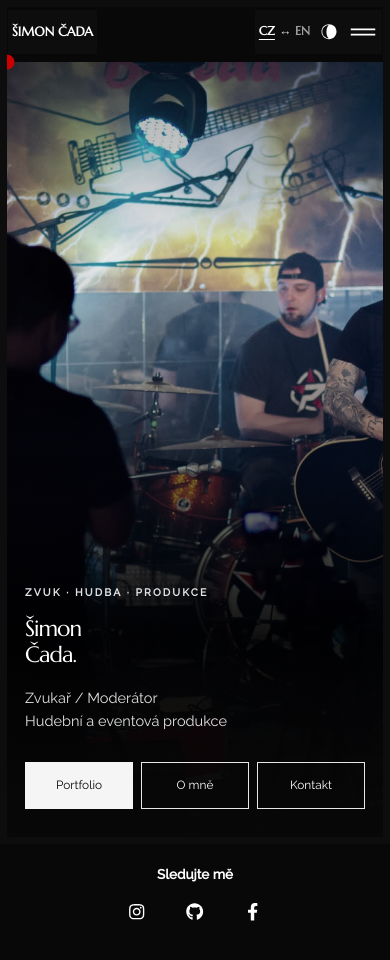
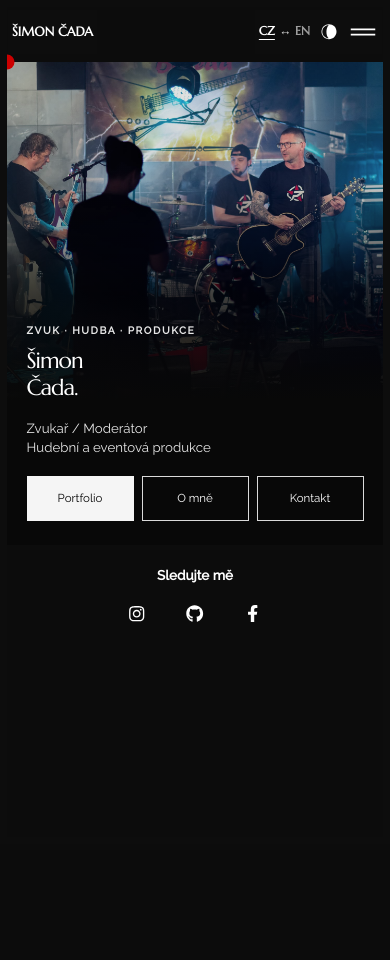
Before and after one commit to S1moonC/portfolio, a React (Create React App) app: page / in a window 390 px wide. After the commit the page ends 844 px from the top, so only its background shows below. Built offline with nearby package versions, Linux system fonts and the light colour scheme.

Commit message:
Reduce mobile hero photo to compact cinematic header with immediate actions

```diff
--- a/src/pages/home/style.css
+++ b/src/pages/home/style.css
@@ -273,16 +273,13 @@ section {
 @media(max-width:359px){#home .intro_btn-action{gap:3px}#home .intro_btn-action .ac_btn{font-size:.6rem}}
 
 
-/* Cinematic variant: mobile-only, preserving the existing desktop hero. */
+/* Compact Cinematic hero: the photograph is short and fades into the text. */
 .cinematic-mobile-copy,
 .cta-mobile-label { display: none; }
 
 @media (max-width: 767.98px) {
-    body:has(#home) {
-        background: #080808;
-    }
   #home {
-        --cinematic-edge: 18px;
+    --cinematic-edge: clamp(16px, 5vw, 22px);
     background: #080808;
     color: #fff;
     overflow: hidden;
@@ -290,101 +287,91 @@ section {
   #home .intro_sec {
     position: relative;
     isolation: isolate;
-        display: flex !important;
-        flex-direction: column;
-        justify-content: flex-end;
+    display: block !important;
     width: 100%;
-        min-height: calc(100svh - 62px);
-        min-height: calc(100dvh - 62px);
     height: auto !important;
-        margin: 0;
-        padding: 0 0 max(35px, env(safe-area-inset-bottom, 0px));
+    min-height: 0 !important;
+    margin: 0 !important;
+    padding: clamp(210px, 31svh, 290px) 0 24px !important;
+    background: #080808;
   }
   #home .intro_sec .h_bg-image {
-        position: absolute;
-        z-index: -2;
-        inset: 0;
-        order: 0;
+    position: absolute !important;
+    display: block;
+    inset: 0 0 auto;
     width: 100%;
-        height: 100% !important;
+    height: clamp(275px, 40svh, 360px) !important;
     min-height: 0 !important;
-        margin: 0;
-        background-position: center 37%;
+    margin: 0 !important;
     background-size: cover;
-        filter: saturate(.62);
+    background-position: center 36%;
+    filter: saturate(.75);
+    z-index: 0;
+    pointer-events: none;
   }
-    #home .intro_sec::before {
+  #home .intro_sec .h_bg-image::after {
     content: "";
     position: absolute;
     inset: 0;
-        z-index: -1;
-        pointer-events: none;
-        background: linear-gradient(
-          180deg,
-          rgba(0,0,0,.35) 0%,
-          rgba(0,0,0,.08) 25%,
-          rgba(0,0,0,.42) 49%,
-          rgba(0,0,0,.91) 73%,
-          #080808 100%
-        );
+    background: linear-gradient(180deg,
+      rgba(0,0,0,.1) 0%,
+      rgba(0,0,0,.16) 36%,
+      rgba(0,0,0,.7) 69%,
+      #080808 100%);
   }
   #home .intro_sec .text {
-        order: 1;
+    position: relative;
     z-index: 1;
-        display: flex !important;
-        flex: none;
-        align-items: flex-end !important;
+    display: block !important;
     width: 100%;
     height: auto !important;
-        min-height: 0;
-        padding: 0 var(--cinematic-edge);
+    min-height: 0 !important;
+    margin: 0;
+    padding: 0 var(--cinematic-edge) !important;
     color: #fff;
   }
   #home .intro_sec .text > .align-self-center {
+    width: 100%;
     align-self: auto !important;
-        width: 100%;
   }
   #home .intro_sec .intro {
-        padding: 0;
     width: 100%;
     max-width: 460px;
+    padding: 0 !important;
     margin: 0 auto;
     text-align: left;
   }
   #home .desktop-intro-name,
-    #home .desktop-intro-typewriter {
-        display: none !important;
-    }
-    #home .cinematic-mobile-copy {
-        display: block;
-    }
+  #home .desktop-intro-typewriter { display: none !important; }
+  #home .cinematic-mobile-copy { display: block; }
   #home .cinematic-eyebrow {
-        color: #e3e3e3;
-        margin: 0 0 14px;
-        font-size: clamp(.65rem, 2.45vw, .78rem);
-        letter-spacing: .2em;
+    margin: 0 0 10px;
+    color: #e7e7e7;
+    font-size: clamp(.64rem, 2.5vw, .77rem);
     font-weight: 600;
+    letter-spacing: .15em;
+    line-height: 1.35;
+    hyphens: none;
     overflow-wrap: normal;
-        hyphens: none;
   }
   #home .cinematic-name {
+    display: block;
+    margin: 0 0 12px;
+    color: #fff;
     font-family: Marcellus, Georgia, serif;
-        font-size: clamp(3.5rem, 14.5vw, 5.3rem);
+    font-weight: 400;
+    font-size: clamp(2.75rem, 11.9vw, 3.9rem);
     line-height: .97;
     letter-spacing: -.045em;
-        font-weight: 400;
-        margin: 0 0 18px;
     min-height: 0;
-        display: block;
     text-align: left;
-        color: #fff;
   }
   #home .cinematic-name span { display: block; }
   #home .cinematic-role {
-        font-size: clamp(.91rem, 3.5vw, 1.04rem);
-        line-height: 1.62;
-        color: #e3e3e3;
     margin: 0;
+    color: #e7e7e7;
+    font-size: clamp(.83rem, 3.15vw, .95rem);
+    line-height: 1.45;
     hyphens: none;
     overflow-wrap: normal;
   }
@@ -393,56 +380,47 @@ section {
     grid-template-columns: repeat(3, minmax(0, 1fr));
     gap: 8px;
     width: 100%;
-        padding: 29px 0 0 !important;
     margin: 0;
+    padding: 19px 0 0 !important;
   }
   #home .intro_btn-action > a {
     display: flex;
+    width: 100%;
     min-width: 0;
-        width: 100%;
     text-decoration: none;
   }
   #home .intro_btn-action .ac_btn {
+    width: 100%;
+    min-height: 45px;
+    padding: 7px 3px;
+    margin: 0;
     display: flex;
     align-items: center;
     justify-content: center;
-        width: 100%;
-        min-height: 47px;
-        padding: 7px 3px;
-        margin: 0;
-        border: 1px solid rgba(255,255,255,.9);
+    border: 1px solid rgba(255,255,255,.85);
     border-radius: 0;
     background: transparent;
     color: #fff;
-        font-size: clamp(.73rem, 3.05vw, .9rem);
+    font-size: clamp(.72rem, 2.95vw, .86rem);
     line-height: 1.2;
     white-space: nowrap;
+    hyphens: none;
     overflow-wrap: normal;
-        hyphens: none;
     text-align: center;
   }
   #home .intro_btn-action #button_p {
+    background: #f5f5f5;
     color: #080808;
-        background: #f5f5f5;
     border-color: #f5f5f5;
   }
-    #home .intro_btn-action .ac_btn:hover {
-        box-shadow: none;
-        opacity: .85;
-    }
+  #home .intro_btn-action .ac_btn:hover { box-shadow: none; opacity: .85; }
   #home .cta-desktop-label { display: none; }
   #home .cta-mobile-label { display: inline; }
-    /* The site's reusable social links are below the fullscreen composition. */
-    #home + .stick_follow_icon { background: #080808; color: #fff; }
 }
 @media (max-width: 359px) {
-    #home { --cinematic-edge: 13px; }
-    #home .cinematic-name { font-size: 3.25rem; }
+  #home .intro_sec { padding-top: 205px !important; }
   #home .intro_btn-action { gap: 5px; }
-    #home .intro_btn-action .ac_btn { font-size: .71rem; }
-}
-@media (max-width: 767.98px) and (max-height: 650px) {
-    #home .intro_sec { min-height: 600px; }
+  #home .intro_btn-action .ac_btn { font-size: .69rem; }
 }
 @media (prefers-reduced-motion: reduce) {
   #home .intro_btn-action .ac_btn { transition: none; }
```
Lines whose indentation alone changed are shown as unchanged.
